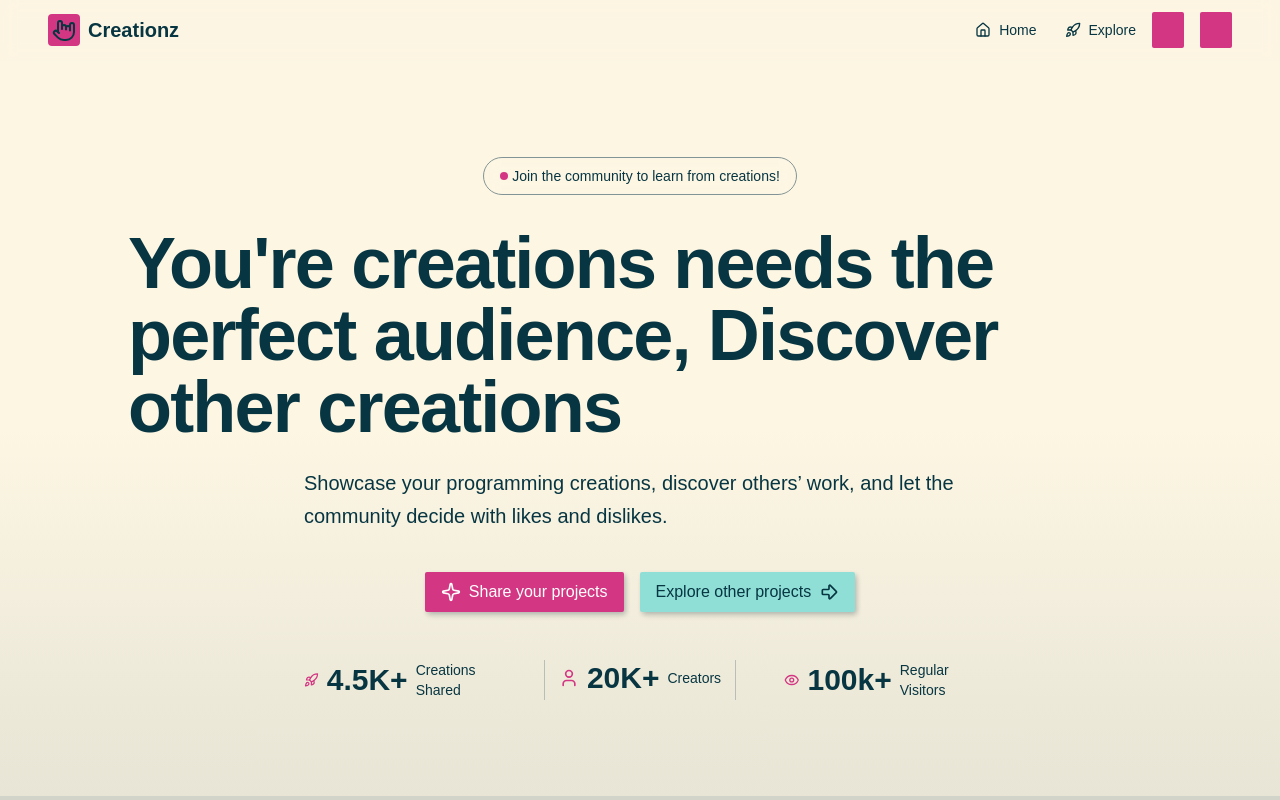
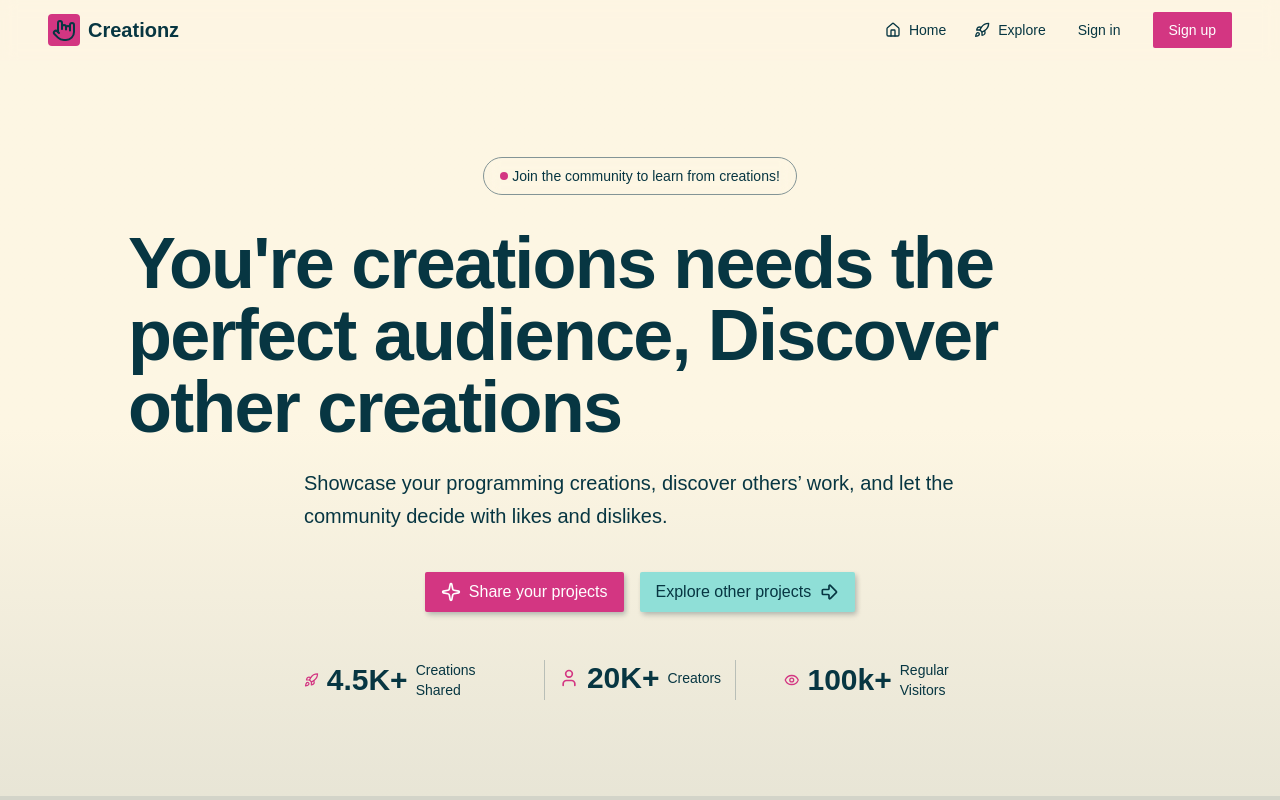
Before and after one commit to kryyo1441/creations, a Next.js app: page / in a window 1280 px wide. Shown: the top 800 px of the page. Built offline with nearby package versions, Linux system fonts and the light colour scheme.

Commit message:
Add submit creation button and update sign-in options in Header component

```diff
--- a/components/common/header.tsx
+++ b/components/common/header.tsx
@@ -1,4 +1,4 @@
-import { HandMetal, HomeIcon, Rocket } from "lucide-react"
+import { HandMetal, HomeIcon, Rocket, SparklesIcon } from "lucide-react"
 import Link from "next/link"
 import { Button } from "../ui/button"
 
@@ -17,6 +17,7 @@ const Logo = () => {
 }
 
 export default function Header(){
+    const isSignedin = false;
     return(
         <header className="sticky top-0 z-50 border-b border-background/95 backdrop-blur supports-backdrop-filter:bg-background/60">
             <div className="wrapper px-12 ">
@@ -32,10 +33,20 @@ export default function Header(){
                         <span>Explore</span>
                     </Link>
                     <div className="flex items-center gap-4">
-                        <Button asChild>
-                            <Link href="/submit"></Link>
+                        {isSignedin ? (<Button asChild>
+                            <Link href="/submit">
+                                <SparklesIcon className="size-4"/>
+                                <span>Submit Creation</span>
+
+                            </Link>
                         </Button>
-                        <Button></Button>
+
+                    ) : (
+                            <>
+                        <Button variant="ghost">Sign in</Button>
+                        <Button>Sign up</Button>
+                            </>
+                        )}
                     </div>
                 </nav>
                 </div>
```
